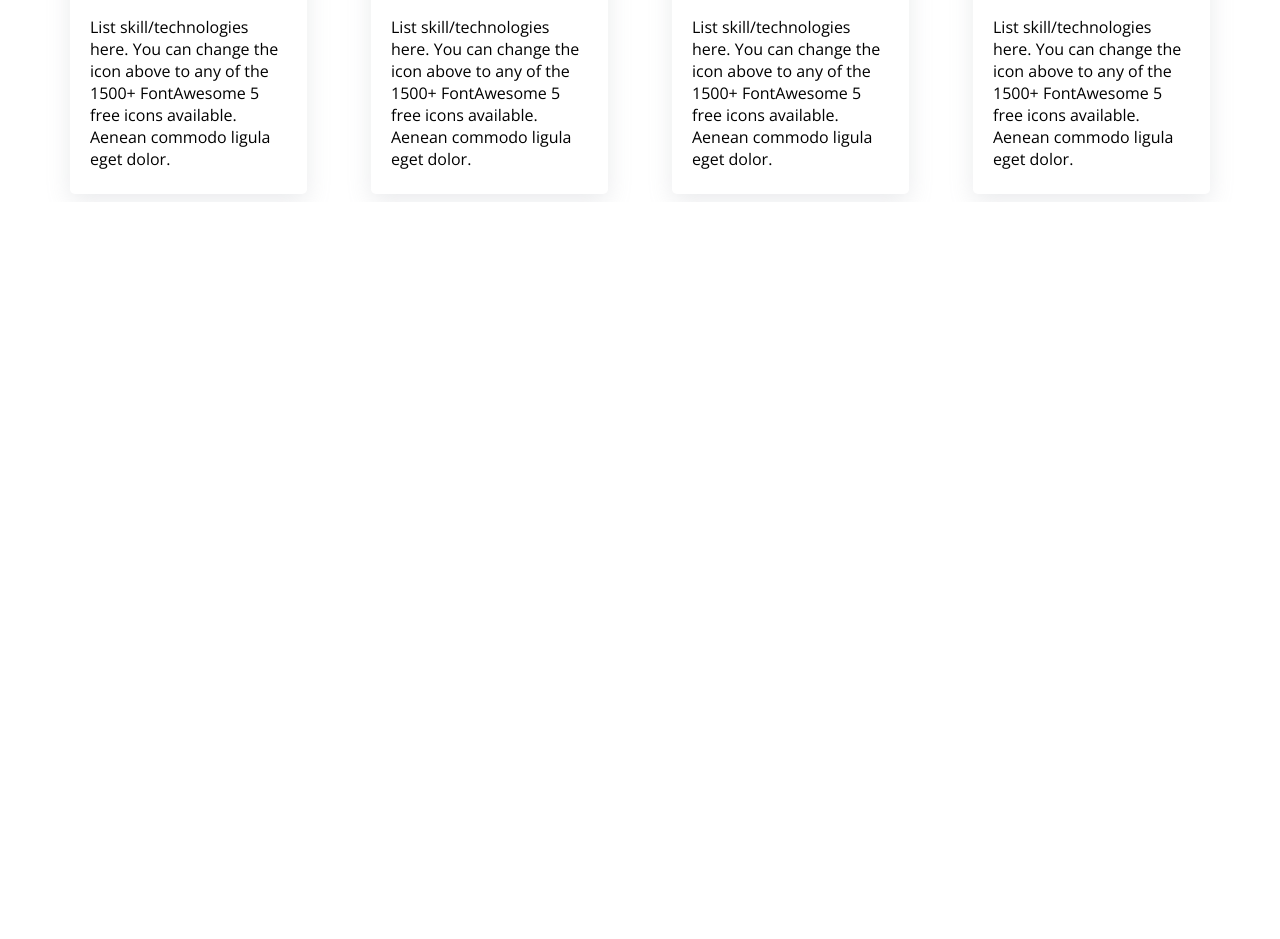
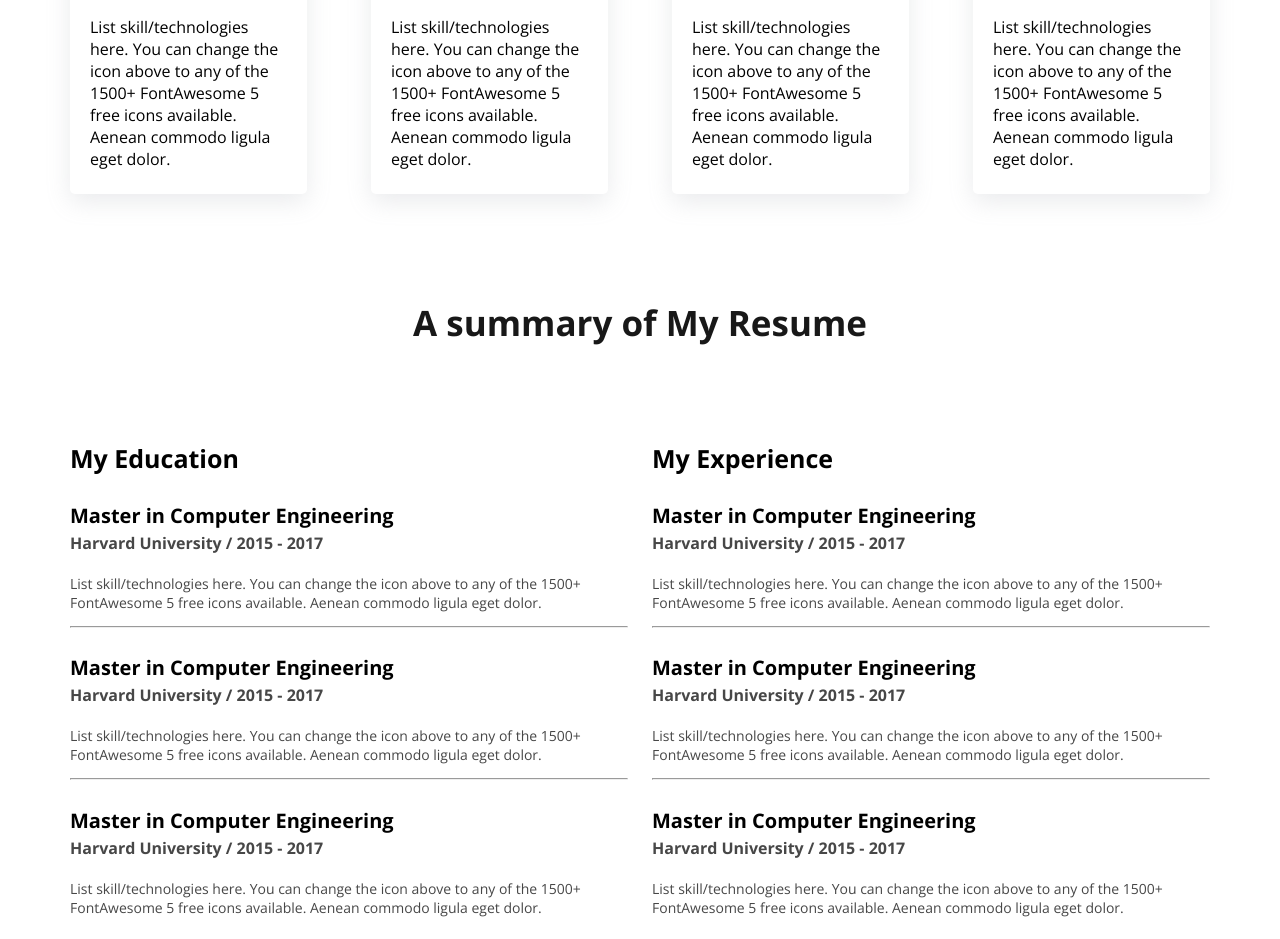
Before and after one commit to amin-babu/web-developer-portfolio, a plain HTML site: page index.html in a window 1280 px wide. Shown: the part 1790-2729 px from the top of the page. Before the commit the page ends 1992 px from the top, so only its background shows below. Drawn offline with nearby package versions, Linux system fonts and the light colour scheme; a web font is replaced by a local one.

Commit message:
resume section icluded

```diff
--- a/index.html
+++ b/index.html
@@ -87,6 +87,63 @@
         </div>
       </div>
     </section>
+
+    <!-- a summary of my resume section -->
+
+    <section>
+      <h3 class="section-title">A summary of My Resume</h3>
+
+      <div class="resume">
+        <div class="resume-column">
+          <h3>My Education</h3>
+          <div class="resume-item">
+            <h4>Master in Computer Engineering</h4>
+            <h5>Harvard University / 2015 - 2017</h5>
+            <p>List skill/technologies here. You can change the icon above
+              to any of the 1500+ FontAwesome 5 free icons available. Aenean commodo ligula eget dolor.</p>
+          </div>
+          <hr>
+          <div class="resume-item">
+            <h4>Master in Computer Engineering</h4>
+            <h5>Harvard University / 2015 - 2017</h5>
+            <p>List skill/technologies here. You can change the icon above
+              to any of the 1500+ FontAwesome 5 free icons available. Aenean commodo ligula eget dolor.</p>
+          </div>
+          <hr>
+          <div class="resume-item">
+            <h4>Master in Computer Engineering</h4>
+            <h5>Harvard University / 2015 - 2017</h5>
+            <p>List skill/technologies here. You can change the icon above
+              to any of the 1500+ FontAwesome 5 free icons available. Aenean commodo ligula eget dolor.</p>
+          </div>
+        </div>
+
+        <div class="resume-column">
+          <h3>My Experience</h3>
+          <div class="resume-item">
+            <h4>Master in Computer Engineering</h4>
+            <h5>Harvard University / 2015 - 2017</h5>
+            <p>List skill/technologies here. You can change the icon above
+              to any of the 1500+ FontAwesome 5 free icons available. Aenean commodo ligula eget dolor.</p>
+          </div>
+          <hr>
+          <div class="resume-item">
+            <h4>Master in Computer Engineering</h4>
+            <h5>Harvard University / 2015 - 2017</h5>
+            <p>List skill/technologies here. You can change the icon above
+              to any of the 1500+ FontAwesome 5 free icons available. Aenean commodo ligula eget dolor.</p>
+          </div>
+          <hr>
+          <div class="resume-item">
+            <h4>Master in Computer Engineering</h4>
+            <h5>Harvard University / 2015 - 2017</h5>
+            <p>List skill/technologies here. You can change the icon above
+              to any of the 1500+ FontAwesome 5 free icons available. Aenean commodo ligula eget dolor.</p>
+          </div>
+        </div>
+
+      </div>
+    </section>
   </main>
 </body>
 </html>
--- a/style.css
+++ b/style.css
@@ -162,8 +162,42 @@ main{
   border-radius: 5px;
   box-shadow: rgba(149, 157, 165, 0.2) 0px 8px 24px;
   padding: 20px;
+  margin-bottom: 70px;
 }
 
 .skill:hover{
   box-shadow: rgba(0, 0, 0, 0.02) 0px 1px 3px 0px, rgba(27, 31, 35, 0.15) 0px 0px 0px 1px;
 }
+
+/* resume section */
+
+.resume{
+  display: flex;
+  justify-content: space-between;
+  margin-top: 70px;
+}
+
+.resume-column{
+  max-width: 558px;
+}
+
+.resume-column > h3{
+  font-size: 25px;
+}
+
+.resume-item > h4{
+  font-size: 20px;
+  margin-bottom: 0;
+}
+
+.resume-item > h5{
+  font-size: 16px;
+  color: #474747;
+  margin-top:3px;
+  margin-bottom: 20px;
+}
+
+.resume-item > p{
+  font-size: 14px;
+  color: #474747;
+}
```
